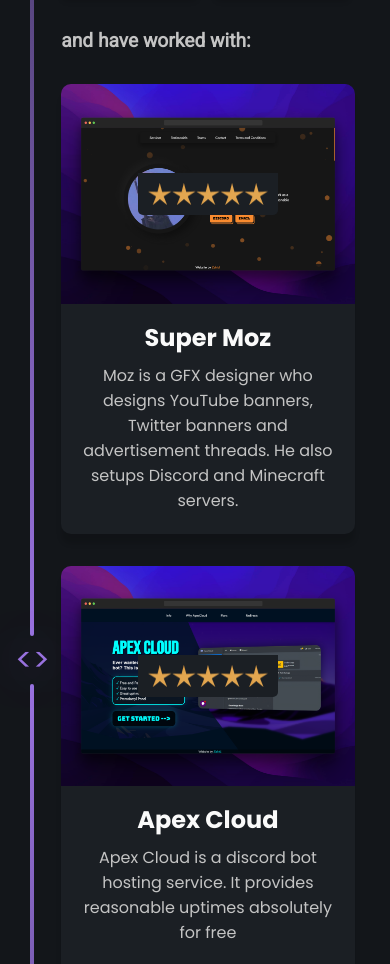
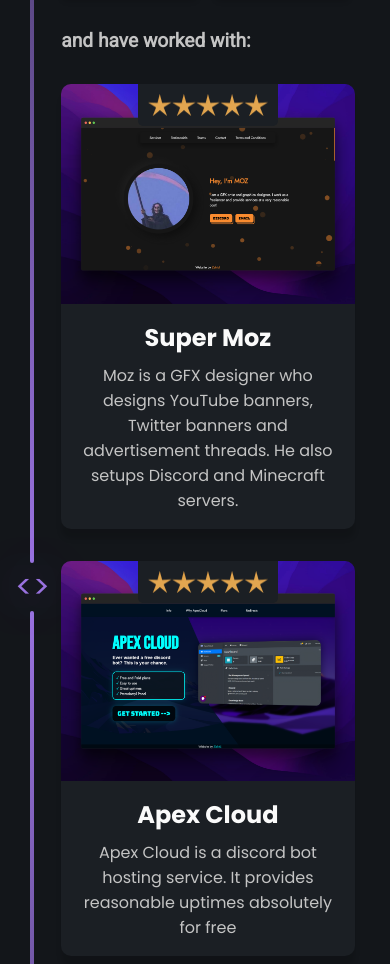
Before and after one commit to Zahide4/zahide4.github.io, a website: page index.html in a window 390 px wide. Shown: the part 1568-2532 px from the top of the page. Drawn offline with nearby package versions, Linux system fonts and the light colour scheme; a web font is replaced by a local one.

Commit message:
fixed project

```diff
--- a/style.css
+++ b/style.css
@@ -992,7 +992,7 @@
     } */
 
     .project {
-        height: 450px;
+        height: auto;
     }
 
     .project:hover::before {
@@ -1000,7 +1000,7 @@
     }
 
     .star {
-        bottom: 230px;
+        top: 0
 
     }
 }
```
